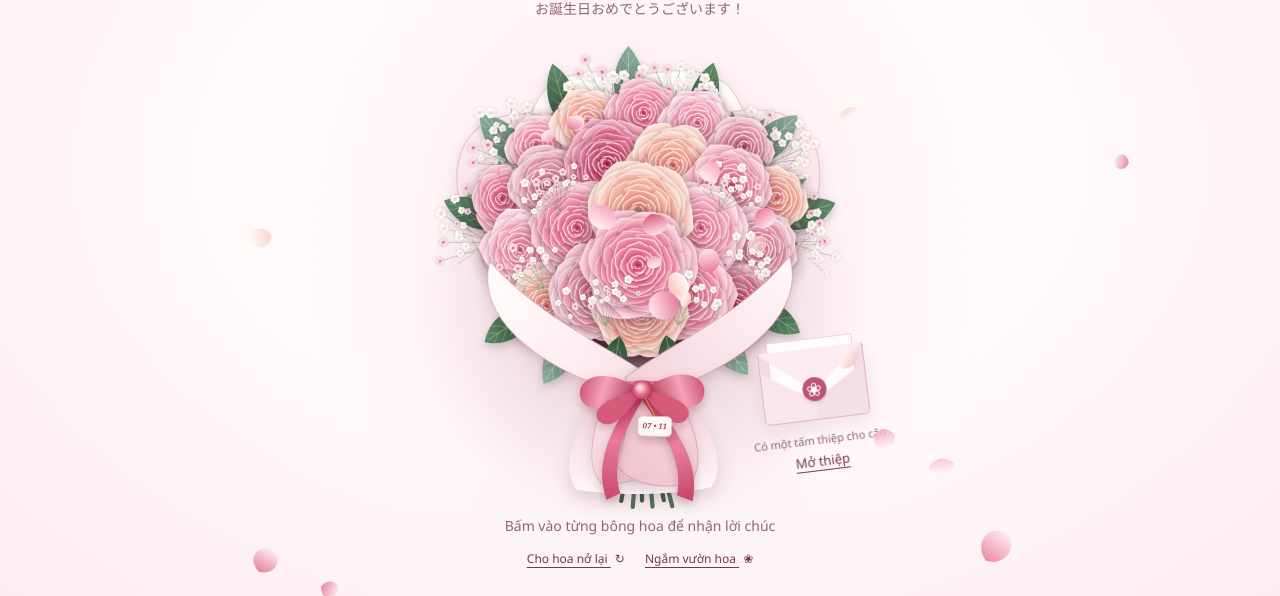
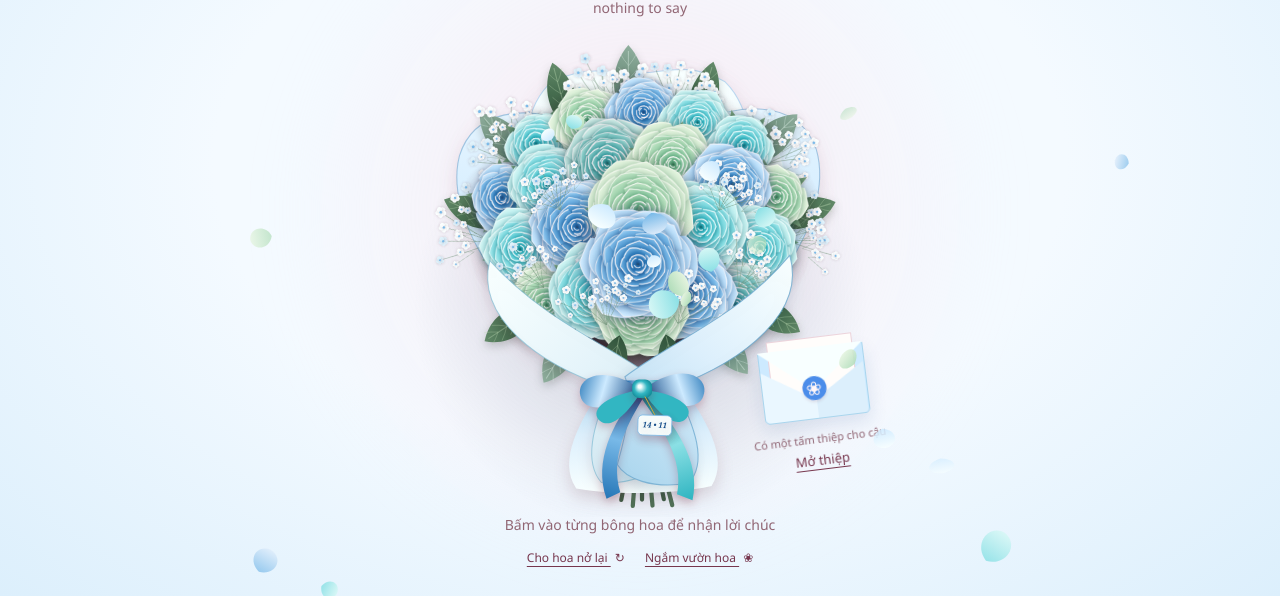
Before and after one commit to thanhtinhng/flower-birthday, a plain HTML site: page index.html in a window 1280 px wide. Shown: the part 204-800 px from the top of the page. Drawn offline with Linux system fonts and the light colour scheme; animation ran at ten frames a second.

Commit message:
change color

```diff
--- a/card.js
+++ b/card.js
@@ -3,9 +3,9 @@
 
   const STORAGE_KEY = 'flower.greeting.20-10.v1';
   const defaultGreeting = {
-    recipient: 'Chủ phòng 502',
-    message: 'Chúc Vân Anh sinh nhật vui vẻ, tuổi mới nhiều niềm vui và luôn xinh đẹp.\n\nVừa tuổi mới cũng là lúc bắt đầu công việc mới, chúc cậu luôn tự tin và thành công nhá.',
-    sender: 'NTT'
+    recipient: '...',
+    message: 'màu khác như đã hứa',
+    sender: '...'
   };
   const dialog = document.getElementById('greetingCard');
   const openButton = document.getElementById('openCard');
--- a/index.html
+++ b/index.html
@@ -19,9 +19,9 @@
     <a class="garden-link" href="./garden.html">Ngắm vườn hoa <span aria-hidden="true">❀</span></a>
     <canvas id="ambientPetalsCanvas" aria-hidden="true"></canvas>
     <header class="greeting">
-      <p class="occasion">お誕生日 <span>07/11</span></p>
-      <h1>Chúc mừng sinh nhật<br>Vân Anh</h1>
-      <p class="greeting-caption">お誕生日おめでとうございます！</p>
+      <p class="occasion">... <span>14/11</span></p>
+      <h1>nothing <br>to say</h1>
+      <p class="greeting-caption">nothing to say</p>
     </header>
 
     <div class="gift-layout">
@@ -61,14 +61,14 @@
         <div class="letter-paper">
           <button class="close-button" id="closeCard" type="button" aria-label="Đóng thiệp">×</button>
           <div id="cardReading">
-            <div class="letter-date" aria-label="..."><span>07</span><span class="date-stem"
+            <div class="letter-date" aria-label="..."><span>14</span><span class="date-stem"
                 aria-hidden="true"></span><span>11</span></div>
-            <p class="letter-recipient">Gửi <span id="cardRecipient">Vân Anh</span>,</p>
-            <h2 id="cardTitle">Vân Anh Sinh nhật vui vẻ nhá</h2>
+            <p class="letter-recipient">Gửi <span id="cardRecipient">...</span>,</p>
+            <h2 id="cardTitle">..........</h2>
             <div class="letter-flower" aria-hidden="true">❀</div>
             <p id="cardMessage" class="letter-message"></p>
             <div class="letter-signoff">
-              <p>Phòng 402,</p>
+              <p>Từ</p>
               <p id="cardSender" class="letter-signature"></p>
             </div>
             <div class="letter-fold" aria-hidden="true"></div>
--- a/script.js
+++ b/script.js
@@ -22,46 +22,95 @@ function rgbaStr(hex, alpha = 1) {
 /**
  * Artisanal luxury florist rose color palettes
  */
+// const ROSE_PALETTES = {
+//   sweetBlush: {
+//     deepCore: '#B8335A',
+//     innerShadow: '#DC5B80',
+//     midBelly: '#F49AB3',
+//     outerBlush: '#FCD5E0',
+//     lipHighlight: '#FFF6F8',
+//     creviceShadow: 'rgba(122, 28, 56, 0.28)'
+//   },
+//   pastelPink: {
+//     deepCore: '#C44569',
+//     innerShadow: '#E37393',
+//     midBelly: '#F8B1C5',
+//     outerBlush: '#FDE4EC',
+//     lipHighlight: '#FFF9FB',
+//     creviceShadow: 'rgba(135, 38, 66, 0.25)'
+//   },
+//   creamPeach: {
+//     deepCore: '#C85A52',
+//     innerShadow: '#E5857B',
+//     midBelly: '#F7BBA9',
+//     outerBlush: '#FDE9DF',
+//     lipHighlight: '#FFFDFB',
+//     creviceShadow: 'rgba(138, 52, 45, 0.24)'
+//   },
+//   pearlVintage: {
+//     deepCore: '#9E3B56',
+//     innerShadow: '#C7637D',
+//     midBelly: '#E8A3B5',
+//     outerBlush: '#F9DCE4',
+//     lipHighlight: '#FFF8FA',
+//     creviceShadow: 'rgba(105, 30, 52, 0.26)'
+//   },
+//   berryRomance: {
+//     deepCore: '#8E1E42',
+//     innerShadow: '#BA3860',
+//     midBelly: '#E27496',
+//     outerBlush: '#F8BDCE',
+//     lipHighlight: '#FFF0F5',
+//     creviceShadow: 'rgba(92, 16, 40, 0.32)'
+//   }
+// };
+
 const ROSE_PALETTES = {
   sweetBlush: {
-    deepCore: '#B8335A',
-    innerShadow: '#DC5B80',
-    midBelly: '#F49AB3',
-    outerBlush: '#FCD5E0',
+    deepCore: '#164E8A',
+    innerShadow: '#2878B8',
+    midBelly: '#78B9E8',
+    outerBlush: '#CDEAFF',
     lipHighlight: '#FFF6F8',
-    creviceShadow: 'rgba(122, 28, 56, 0.28)'
+    creviceShadow: 'rgba(20, 50, 100, 0.28)'
   },
   pastelPink: {
-    deepCore: '#C44569',
-    innerShadow: '#E37393',
-    midBelly: '#F8B1C5',
-    outerBlush: '#FDE4EC',
-    lipHighlight: '#FFF9FB',
-    creviceShadow: 'rgba(135, 38, 66, 0.25)'
+    deepCore: '#087E8B',
+    innerShadow: '#32B6C2',
+    midBelly: '#8BE0E5',
+    outerBlush: '#D5F7F5',
+    lipHighlight: '#F8FFFF',
+    creviceShadow: 'rgba(5, 75, 85, 0.25)'
   },
   creamPeach: {
-    deepCore: '#C85A52',
-    innerShadow: '#E5857B',
-    midBelly: '#F7BBA9',
-    outerBlush: '#FDE9DF',
+    deepCore: '#38805B',
+    innerShadow: '#6CB58A',
+    midBelly: '#B1DDBA',
+    outerBlush: '#E5F4DF',
     lipHighlight: '#FFFDFB',
-    creviceShadow: 'rgba(138, 52, 45, 0.24)'
+    creviceShadow: 'rgba(35, 85, 55, 0.24)'
   },
   pearlVintage: {
-    deepCore: '#9E3B56',
-    innerShadow: '#C7637D',
-    midBelly: '#E8A3B5',
-    outerBlush: '#F9DCE4',
-    lipHighlight: '#FFF8FA',
-    creviceShadow: 'rgba(105, 30, 52, 0.26)'
+    // deepCore: '#594A9B',
+    // innerShadow: '#8979C8',
+    // midBelly: '#BDB2E8',
+    // outerBlush: '#EAE4FA',
+    // lipHighlight: '#FFF8FA',
+    // creviceShadow: 'rgba(65, 40, 110, 0.26)'
+    deepCore: '#087E8B',
+    innerShadow: '#32B6C2',
+    midBelly: '#8BE0E5',
+    outerBlush: '#D5F7F5',
+    lipHighlight: '#F8FFFF',
+    creviceShadow: 'rgba(5, 75, 85, 0.25)'
   },
   berryRomance: {
-    deepCore: '#8E1E42',
-    innerShadow: '#BA3860',
-    midBelly: '#E27496',
-    outerBlush: '#F8BDCE',
+    deepCore: '#176B72',
+    innerShadow: '#399DA0',
+    midBelly: '#83C9C5',
+    outerBlush: '#D0ECE7',
     lipHighlight: '#FFF0F5',
-    creviceShadow: 'rgba(92, 16, 40, 0.32)'
+    creviceShadow: 'rgba(15, 65, 70, 0.32)'
   }
 };
 
@@ -69,14 +118,23 @@ const ROSE_PALETTES = {
  * Friendly, cheerful, non-cheesy 20/10 wishes displayed when roses bloom
  */
 
+// const WHISPER_NOTES = [
+//   'Sinh nhật vui vẻ',
+//   'Sinh nhật đáng iu',
+//   'Sinh nhật dễ thương',
+//   'Sinh nhật xinh xắn',
+//   'Sinh nhật hạnh phúc',
+//   'お誕生日おめでとうございます！',
+//   'お誕生日おめでとうございます！',
+// ];
 const WHISPER_NOTES = [
-  'Sinh nhật vui vẻ',
-  'Sinh nhật đáng iu',
-  'Sinh nhật dễ thương',
-  'Sinh nhật xinh xắn',
-  'Sinh nhật hạnh phúc',
-  'お誕生日おめでとうございます！',
-  'お誕生日おめでとうございます！',
+  '...',
+  '...',
+  '...',
+  '...',
+  '...',
+  '...',
+  '...',
 ];
 
 /**
@@ -596,14 +654,14 @@ function createBabyBreathClusterSprite(seed = 1) {
       const py = Math.sin(pa) * (pt.r * 0.58);
       ctx.beginPath();
       ctx.arc(px, py, pt.r * 0.52, 0, Math.PI * 2);
-      ctx.fillStyle = pt.isPink ? '#FCE0E8' : '#FFFDFB';
+      ctx.fillStyle = pt.isPink ? '#e0f3fc' : '#fbffff';
       ctx.fill();
     }
 
     // Tiny warm center
     ctx.beginPath();
     ctx.arc(0, 0, pt.r * 0.28, 0, Math.PI * 2);
-    ctx.fillStyle = pt.isPink ? '#D96B8A' : '#F3DCA2';
+    ctx.fillStyle = pt.isPink ? '#78B9E8' : '#78B9E8';
     ctx.fill();
     ctx.restore();
   });
@@ -621,9 +679,9 @@ function drawWrappingPaperBack(ctx, cx, cy, scale) {
 
   // Soft ambient drop shadow behind the entire wrapped bouquet
   const bgShadow = ctx.createRadialGradient(0, 20, 40, 0, 45, 295);
-  bgShadow.addColorStop(0, 'rgba(115, 50, 70, 0.22)');
-  bgShadow.addColorStop(0.65, 'rgba(135, 65, 85, 0.08)');
-  bgShadow.addColorStop(1, 'rgba(135, 65, 85, 0)');
+  bgShadow.addColorStop(0, 'rgba(50, 101, 115, 0.22)');
+  bgShadow.addColorStop(0.65, 'rgba(65, 103, 135, 0.08)');
+  bgShadow.addColorStop(1, 'rgba(65, 112, 135, 0)');
   ctx.fillStyle = bgShadow;
   ctx.beginPath();
   ctx.arc(0, 40, 295, 0, Math.PI * 2);
@@ -660,7 +718,7 @@ function drawWrappingPaperBack(ctx, cx, cy, scale) {
     ctx.restore();
   }
 
-  // 1. Center-Back Tall Crown Sheet (Warm Alabaster Cream)
+  // 1. Center-Back Tall Crown Sheet (Cool Frosted Blue)
   drawPaperSheet(
     [
       { x: 0, y: 150 },
@@ -669,11 +727,11 @@ function drawWrappingPaperBack(ctx, cx, cy, scale) {
       { cp1x: 20, cp1y: -252, cp2x: 60, cp2y: -278, x: 115, y: -245 },
       { cp1x: 185, cp1y: -175, cp2x: 140, cp2y: 40, x: 0, y: 150 }
     ],
-    ['#FFFDFB', '#FBF2EE', '#F2E0DC'],
-    'rgba(218, 175, 165, 0.55)'
-  );
-
-  // 2. Left Wide Wing Sheet (Soft Korean Dusty Blush Matte Paper)
+    ['#F8FFFF', '#E5F4FA', '#CDE5F0'],
+    'rgba(120, 185, 232, 0.45)'
+  );
+
+  // 2. Left Wide Wing Sheet (Soft Ocean Blue Matte Paper)
   drawPaperSheet(
     [
       { x: -10, y: 165 },
@@ -681,11 +739,11 @@ function drawWrappingPaperBack(ctx, cx, cy, scale) {
       { cp1x: -212, cp1y: -215, cp2x: -145, cp2y: -220, x: -85, y: -195 },
       { cp1x: -30, cp1y: -165, cp2x: -10, cp2y: 40, x: -10, y: 165 }
     ],
-    ['#FDF0F3', '#F7DCE2', '#EBC4CE'],
-    'rgba(225, 168, 182, 0.6)'
-  );
-
-  // 3. Right Wide Wing Sheet (Soft Korean Dusty Blush Matte Paper)
+    ['#EAF7FF', '#CDEAFF', '#A9D5ED'],
+    'rgba(75, 145, 195, 0.45)'
+  );
+
+  // 3. Right Wide Wing Sheet (Soft Ocean Blue Matte Paper)
   drawPaperSheet(
     [
       { x: 10, y: 165 },
@@ -693,8 +751,8 @@ function drawWrappingPaperBack(ctx, cx, cy, scale) {
       { cp1x: 212, cp1y: -215, cp2x: 145, cp2y: -220, x: 85, y: -195 },
       { cp1x: 30, cp1y: -165, cp2x: 10, cp2y: 40, x: 10, y: 165 }
     ],
-    ['#FDF0F3', '#F7DCE2', '#EBC4CE'],
-    'rgba(225, 168, 182, 0.6)'
+    ['#EAF7FF', '#CDEAFF', '#A9D5ED'],
+    'rgba(75, 145, 195, 0.45)'
   );
 
   // 4. Inner Crinkled Frosted Silk Tissue Collar
@@ -706,8 +764,12 @@ function drawWrappingPaperBack(ctx, cx, cy, scale) {
       { cp1x: 55, cp1y: -205, cp2x: 115, cp2y: -225, x: 165, y: -182 },
       { cp1x: 225, cp1y: -120, cp2x: 180, cp2y: 30, x: 0, y: 130 }
     ],
-    ['rgba(255, 255, 255, 0.92)', 'rgba(255, 248, 250, 0.85)', 'rgba(248, 232, 236, 0.8)'],
-    'rgba(255, 255, 255, 0.9)'
+    [
+      'rgba(248, 255, 255, 0.92)',
+      'rgba(229, 246, 255, 0.85)',
+      'rgba(205, 234, 255, 0.8)'
+    ],
+    'rgba(220, 245, 255, 0.9)'
   );
 
   // 5. Deep Botanical Shadow Bed inside the paper cone so roses sit deeply nestled
@@ -763,9 +825,9 @@ function drawWrappingPaperFrontAndRibbon(ctx, cx, cy, scale, time) {
   ctx.closePath();
 
   const skirtGrad = ctx.createLinearGradient(0, waistY, 0, waistY + 138);
-  skirtGrad.addColorStop(0, '#E9C2CC');
-  skirtGrad.addColorStop(0.45, '#F7DFE5');
-  skirtGrad.addColorStop(1, '#FFF8FA');
+  skirtGrad.addColorStop(0, '#A9D5ED');
+  skirtGrad.addColorStop(0.45, '#DCEFFC');
+  skirtGrad.addColorStop(1, '#F8FFFF');
   ctx.fillStyle = skirtGrad;
   ctx.fill();
   ctx.restore();
@@ -786,20 +848,20 @@ function drawWrappingPaperFrontAndRibbon(ctx, cx, cy, scale, time) {
   ctx.closePath();
 
   const leftFoldGrad = ctx.createLinearGradient(-195, 0, 30, waistY + 110);
-  leftFoldGrad.addColorStop(0, '#FFFDFB');
-  leftFoldGrad.addColorStop(0.5, '#FCEBEF');
-  leftFoldGrad.addColorStop(1, '#F2CED7');
+leftFoldGrad.addColorStop(0, '#F8FFFF');
+leftFoldGrad.addColorStop(0.5, '#E5F4FA');
+leftFoldGrad.addColorStop(1, '#CDE5F0');
 ctx.fillStyle = leftFoldGrad;
 ctx.fill();
 
-  ctx.strokeStyle = 'rgba(220, 165, 180, 0.65)';
+ctx.strokeStyle = 'rgba(120, 185, 210, 0.65)';
 ctx.lineWidth = 1.3;
 ctx.stroke();
 ctx.restore();
 
 // 4. Right Front Embracing Paper Fold (Overlapping the left fold gracefully)
 ctx.save();
-  ctx.shadowColor = 'rgba(95, 38, 56, 0.18)';
+ctx.shadowColor = 'rgba(30, 75, 105, 0.18)';
 ctx.shadowBlur = 16;
 ctx.shadowOffsetX = -3;
 ctx.shadowOffsetY = 5;
@@ -814,14 +876,14 @@ function drawWrappingPaperFrontAndRibbon(ctx, cx, cy, scale, time) {
 ctx.closePath();
 
 const rightFoldGrad = ctx.createLinearGradient(195, 0, -40, waistY + 120);
-  rightFoldGrad.addColorStop(0, '#FFF9FA');
-  rightFoldGrad.addColorStop(0.45, '#F9E0E6');
-  rightFoldGrad.addColorStop(1, '#EFC2CE');
+rightFoldGrad.addColorStop(0, '#F8FFFF');
+rightFoldGrad.addColorStop(0.45, '#DCEFFC');
+rightFoldGrad.addColorStop(1, '#A9D5ED');
 ctx.fillStyle = rightFoldGrad;
 ctx.fill();
 
-  // Subtle rose-gold decorative stripe near edge of Korean wrapping paper
-  ctx.strokeStyle = 'rgba(212, 155, 170, 0.72)';
+// Subtle icy-blue decorative stripe near edge of Korean wrapping paper
+ctx.strokeStyle = 'rgba(100, 165, 205, 0.72)';
 ctx.lineWidth = 1.4;
 ctx.stroke();
 ctx.restore();
@@ -838,13 +900,18 @@ function drawWrappingPaperFrontAndRibbon(ctx, cx, cy, scale, time) {
   ctx.shadowBlur = 10;
   ctx.shadowOffsetY = 4;
 
+  // const ribbonBandGrad = ctx.createLinearGradient(-46, 0, 46, 0);
+  // ribbonBandGrad.addColorStop(0, '#B5385A');
+  // ribbonBandGrad.addColorStop(0.3, '#E26D8D');
+  // ribbonBandGrad.addColorStop(0.5, '#F79BB4'); // satin sheen
+  // ribbonBandGrad.addColorStop(0.75, '#D95B7D');
+  // ribbonBandGrad.addColorStop(1, '#A82E50');
   const ribbonBandGrad = ctx.createLinearGradient(-46, 0, 46, 0);
-  ribbonBandGrad.addColorStop(0, '#B5385A');
-  ribbonBandGrad.addColorStop(0.3, '#E26D8D');
-  ribbonBandGrad.addColorStop(0.5, '#F79BB4'); // satin sheen
-  ribbonBandGrad.addColorStop(0.75, '#D95B7D');
-  ribbonBandGrad.addColorStop(1, '#A82E50');
-
+  ribbonBandGrad.addColorStop(0, '#164E8A');
+  ribbonBandGrad.addColorStop(0.3, '#2878B8');
+  ribbonBandGrad.addColorStop(0.5, '#CDEAFF'); // satin sheen
+  ribbonBandGrad.addColorStop(0.75, '#32B6C2');
+  ribbonBandGrad.addColorStop(1, '#087E8B');
   ctx.fillStyle = ribbonBandGrad;
   ctx.beginPath();
   ctx.roundRect(-45, -11, 90, 22, 8);
@@ -858,9 +925,9 @@ function drawWrappingPaperFrontAndRibbon(ctx, cx, cy, scale, time) {
   ctx.bezierCurveTo(-46 + breeze, 88, -20, 44, 4, 8);
   ctx.closePath();
   const tailGradL = ctx.createLinearGradient(-10, 8, -50, 140);
-  tailGradL.addColorStop(0, '#BA3B5E');
-  tailGradL.addColorStop(0.45, '#E87A98');
-  tailGradL.addColorStop(1, '#C94A6D');
+  tailGradL.addColorStop(0, '#164E8A');
+  tailGradL.addColorStop(0.45, '#78B9E8');
+  tailGradL.addColorStop(1, '#2878B8');
   ctx.fillStyle = tailGradL;
   ctx.fill();
 
@@ -872,9 +939,9 @@ function drawWrappingPaperFrontAndRibbon(ctx, cx, cy, scale, time) {
   ctx.bezierCurveTo(50 + breeze2, 92, 22, 46, -4, 8);
   ctx.closePath();
   const tailGradR = ctx.createLinearGradient(10, 8, 55, 145);
-  tailGradR.addColorStop(0, '#B8395B');
-  tailGradR.addColorStop(0.5, '#EC829F');
-  tailGradR.addColorStop(1, '#C44568');
+  tailGradR.addColorStop(0, '#087E8B');
+  tailGradR.addColorStop(0.5, '#8BE0E5');
+  tailGradR.addColorStop(1, '#32B6C2');
   ctx.fillStyle = tailGradR;
   ctx.fill();
 
@@ -885,9 +952,9 @@ function drawWrappingPaperFrontAndRibbon(ctx, cx, cy, scale, time) {
   ctx.bezierCurveTo(-65, 34, -28, 18, -4, 4);
   ctx.closePath();
   const loopGradL = ctx.createLinearGradient(-85, -15, -5, 10);
-  loopGradL.addColorStop(0, '#C44568');
-  loopGradL.addColorStop(0.45, '#F6A2B8'); // satin highlight
-  loopGradL.addColorStop(1, '#A82E50');
+  loopGradL.addColorStop(0, '#2878B8');
+  loopGradL.addColorStop(0.45, '#CDEAFF'); // satin highlight
+  loopGradL.addColorStop(1, '#164E8A');
   ctx.fillStyle = loopGradL;
   ctx.fill();
 
@@ -898,9 +965,9 @@ function drawWrappingPaperFrontAndRibbon(ctx, cx, cy, scale, time) {
   ctx.bezierCurveTo(65, 34, 28, 18, 4, 4);
   ctx.closePath();
   const loopGradR = ctx.createLinearGradient(85, -15, 5, 10);
-  loopGradR.addColorStop(0, '#C44568');
-  loopGradR.addColorStop(0.45, '#F6A2B8');
-  loopGradR.addColorStop(1, '#A82E50');
+  loopGradR.addColorStop(0, '#2878B8');
+  loopGradR.addColorStop(0.45, '#CDEAFF');
+  loopGradR.addColorStop(1, '#164E8A');
   ctx.fillStyle = loopGradR;
   ctx.fill();
 
@@ -910,7 +977,7 @@ function drawWrappingPaperFrontAndRibbon(ctx, cx, cy, scale, time) {
   ctx.bezierCurveTo(-48, 8, -72, 28, -54, 42);
   ctx.bezierCurveTo(-38, 52, -15, 25, -3, 6);
   ctx.closePath();
-  ctx.fillStyle = '#D65A7C';
+  ctx.fillStyle = '#32B6C2';
   ctx.fill();
 
   ctx.beginPath();
@@ -918,14 +985,14 @@ function drawWrappingPaperFrontAndRibbon(ctx, cx, cy, scale, time) {
   ctx.bezierCurveTo(48, 8, 72, 28, 54, 42);
   ctx.bezierCurveTo(38, 52, 15, 25, 3, 6);
   ctx.closePath();
-  ctx.fillStyle = '#D65A7C';
+  ctx.fillStyle = '#32B6C2';
   ctx.fill();
 
   // Center Satin Ribbon Knot
   const knotGrad = ctx.createRadialGradient(-3, -3, 2, 0, 0, 16);
-  knotGrad.addColorStop(0, '#FADCE4');
-  knotGrad.addColorStop(0.45, '#E46C8C');
-  knotGrad.addColorStop(1, '#9E2445');
+  knotGrad.addColorStop(0, '#F8FFFF');
+  knotGrad.addColorStop(0.45, '#32B6C2');
+  knotGrad.addColorStop(1, '#087E8B');
   ctx.fillStyle = knotGrad;
   ctx.beginPath();
   ctx.roundRect(-13, -12, 26, 24, 9);
@@ -946,18 +1013,18 @@ function drawWrappingPaperFrontAndRibbon(ctx, cx, cy, scale, time) {
 
   // Tag card
   ctx.translate(18, 34);
-  ctx.fillStyle = '#FFFDFB';
-  ctx.strokeStyle = '#E2B8C4';
+  ctx.fillStyle = '#F8FFFF';
+  ctx.strokeStyle = '#78B9E8';
   ctx.lineWidth = 1;
   ctx.beginPath();
   ctx.roundRect(-22, 0, 44, 26, 6);
   ctx.fill();
   ctx.stroke();
 
-  ctx.fillStyle = '#B83B5E';
+  ctx.fillStyle = '#164E8A';
   ctx.font = 'italic 600 10px Georgia, serif';
   ctx.textAlign = 'center';
-  ctx.fillText('07 • 11', 0, 16);
+  ctx.fillText('14 • 11', 0, 16);
   ctx.restore();
 
   ctx.restore(); // end ribbon waist
@@ -1185,10 +1252,10 @@ const burstSparkles = [];
 
 function createPetalParticle(customX, customY, isBurst = false) {
   const colors = [
-    ['#FFF0F4', '#F7A8BE'],
-    ['#FFE5EC', '#E87A99'],
-    ['#FFF8F5', '#F9C5BD'],
-    ['#FCE4EC', '#D95B7D']
+    ['#F8FFFF', '#CDEAFF'], // trắng xanh băng
+    ['#D5F7F5', '#8BE0E5'], // cyan pastel
+    ['#E5F4DF', '#B1DDBA'], // xanh mint
+    ['#DCEBFA', '#78B9E8']  // xanh biển nhạt
   ];
   const pair = colors[Math.floor(Math.random() * colors.length)];
   return {
@@ -1235,7 +1302,7 @@ function spawnPetalBurst(screenX, screenY, count = 8) {
       vy: Math.sin(angle) * speed - 0.6,
       r: 1.8 + Math.random() * 2.5,
       alpha: 1,
-      color: i % 2 === 0 ? '#FFF6F8' : '#F48FB1'
+      color: i % 2 === 0 ? '#FFF6F8' : '#78B9E8'
     });
   }
 }
@@ -1306,7 +1373,7 @@ function renderAmbientPetals(time) {
     aCtx.save();
     aCtx.globalAlpha = s.alpha;
     aCtx.fillStyle = s.color;
-    aCtx.shadowColor = '#F48FB1';
+    aCtx.shadowColor = '#9ac8e8';
     aCtx.shadowBlur = 8;
     aCtx.beginPath();
     aCtx.arc(s.x, s.y, s.r, 0, Math.PI * 2);
--- a/style.css
+++ b/style.css
@@ -14,7 +14,12 @@
 [hidden] { display: none !important; }
 html, body { margin: 0; min-width: 320px; min-height: 100%; }
 body {
-  background: radial-gradient(ellipse at 50% 46%, #fffdfd 0%, #fff9fa 47%, #fcecf1 100%);
+  background: radial-gradient(
+    ellipse at 50% 46%,
+    #F4FAFF 5%,
+    #F4FAFF 47%,
+    #DCEFFC 100%
+  );
   -webkit-tap-highlight-color: transparent;
 }
 button, input, textarea { font: inherit; }
@@ -35,7 +40,7 @@ main {
   min-height: 44px; padding: 10px 16px; border: 1px solid var(--line); border-radius: 24px;
   background: var(--paper); color: var(--ink); font-size: 13px; text-decoration: none;
 }
-.garden-link:hover { background: #fae7ef; }
+.garden-link:hover { background: #e7f4fa; }
 .garden-link span { color: var(--rose); font-size: 20px; line-height: 1; }
 .gift-layout {
   width: min(100%, 1040px); margin-inline: auto;
@@ -50,7 +55,7 @@ main {
   background: var(--paper); color: var(--ink); font-size: 13px; text-decoration: none;
   margin-top: 10px;
 }
-.home-link:hover { background: #fae7ef; }
+.home-link:hover { background: #81d4e7; }
 .home-link span { color: var(--rose); font-size: 20px; line-height: 1; }
 .gift-layout {
   width: min(100%, 1040px); margin-inline: auto;
@@ -68,7 +73,7 @@ main {
   box-shadow: 0 14px 40px #76364d10, 0 2px 7px #76364d08;
   transform-origin: top left;
 }
-.portrait-photo { overflow: hidden; aspect-ratio: 3 / 4; background: #f3e4e5; }
+.portrait-photo { overflow: hidden; aspect-ratio: 3 / 4; background: #e4e8f3; }
 .portrait-photo img { display: block; width: 100%; height: 100%; object-fit: cover; object-position: center; }
 .portrait-card figcaption { padding: 19px 6px 20px; text-align: center; }
 .portrait-dedication { display: block; font: italic clamp(16px, 1.6vw, 21px)/1.45 "Palatino Linotype", Georgia, serif; text-wrap: pretty; }
@@ -104,18 +109,21 @@ h1 { margin: 0; font-size: clamp(28px, 3.4vw, 42px); line-height: 1.08; letter-s
 }
 .envelope {
   position: relative; display: block; width: 106px; height: 72px; margin: 0 auto 12px;
-  background: #f5d9e2; border: 1px solid #e3b5c4; border-radius: 2px 2px 5px 5px;
-  box-shadow: 0 8px 18px #76364d18;
+  background: #CDEAFF;
+  border: 1px solid #A9D5ED;
+  border-radius: 2px 2px 5px 5px;
+  box-shadow: 0 8px 18px rgba(22, 78, 138, 0.12);
 }
 .envelope::before {
   content: ''; position: absolute; inset: 0; z-index: 2;
-  background: linear-gradient(32deg, #f9e6ec 49%, transparent 50%) left / 51% 100% no-repeat,
-              linear-gradient(-32deg, #f5dfe7 49%, transparent 50%) right / 51% 100% no-repeat;
+  background: linear-gradient(32deg, #EAF7FF 49%, transparent 50%) left / 51% 100% no-repeat,
+              linear-gradient(-32deg, #DCEFFC 49%, transparent 50%) right / 51% 100% no-repeat;
   border-radius: inherit;
 }
 .envelope::after {
   content: ''; position: absolute; inset: -1px -1px 0; z-index: 3;
-  background: #fcebf0; clip-path: polygon(0 0, 100% 0, 50% 61%);
+  background: #F8FFFF;
+  clip-path: polygon(0 0, 100% 0, 50% 61%);
   transform-origin: top; transition: transform .4s ease;
 }
 .envelope-letter {
@@ -126,7 +134,7 @@ h1 { margin: 0; font-size: clamp(28px, 3.4vw, 42px); line-height: 1.08; letter-s
 }
 .envelope-seal {
   position: absolute; left: calc(50% - 12px); top: 28px; z-index: 4;
-  width: 24px; height: 24px; border-radius: 50%; background: #b85575;
+  width: 24px; height: 24px; border-radius: 50%; background: #4b8dea;
   color: #fff6f8; font: 19px/24px Georgia, serif; box-shadow: 0 2px 3px #76364d22;
 }
 .envelope-caption, .envelope-action { display: block; font-size: 11px; line-height: 1.5; }
```
Also changed, not shown: garden.html (+6 -6 lines). Lines whose indentation alone changed are shown as unchanged.
